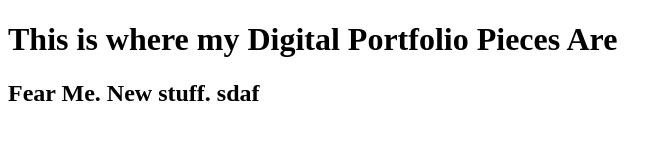
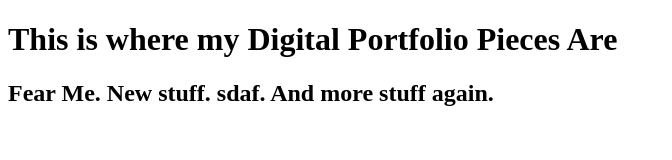
Before and after one commit to tstutzman13/digital, a plain HTML site: page index.html in a window 1280 px wide. Shown: the whole page, without its empty margins (0-672 px from the left). Drawn offline with Linux system fonts and the light colour scheme.

Commit message:
More changes to the index.

```diff
--- a/index.html
+++ b/index.html
@@ -7,7 +7,7 @@
 
 <body>
   <h1>This is where my Digital Portfolio Pieces Are</h1>
-  <h2>Fear Me. New stuff. sdaf</h2>
+  <h2>Fear Me. New stuff. sdaf. And more stuff again.</h2>
 
 </body>
 
```
